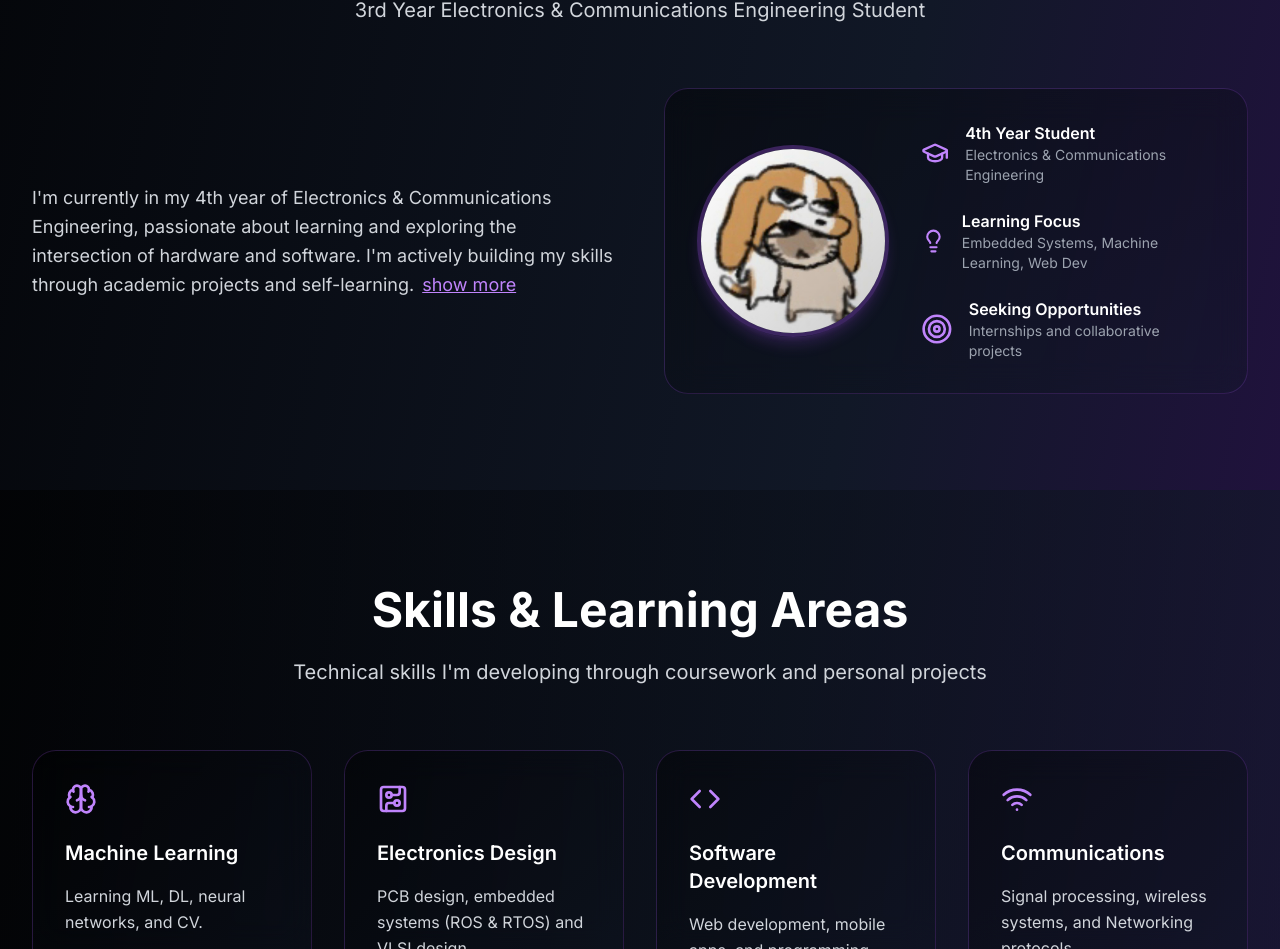
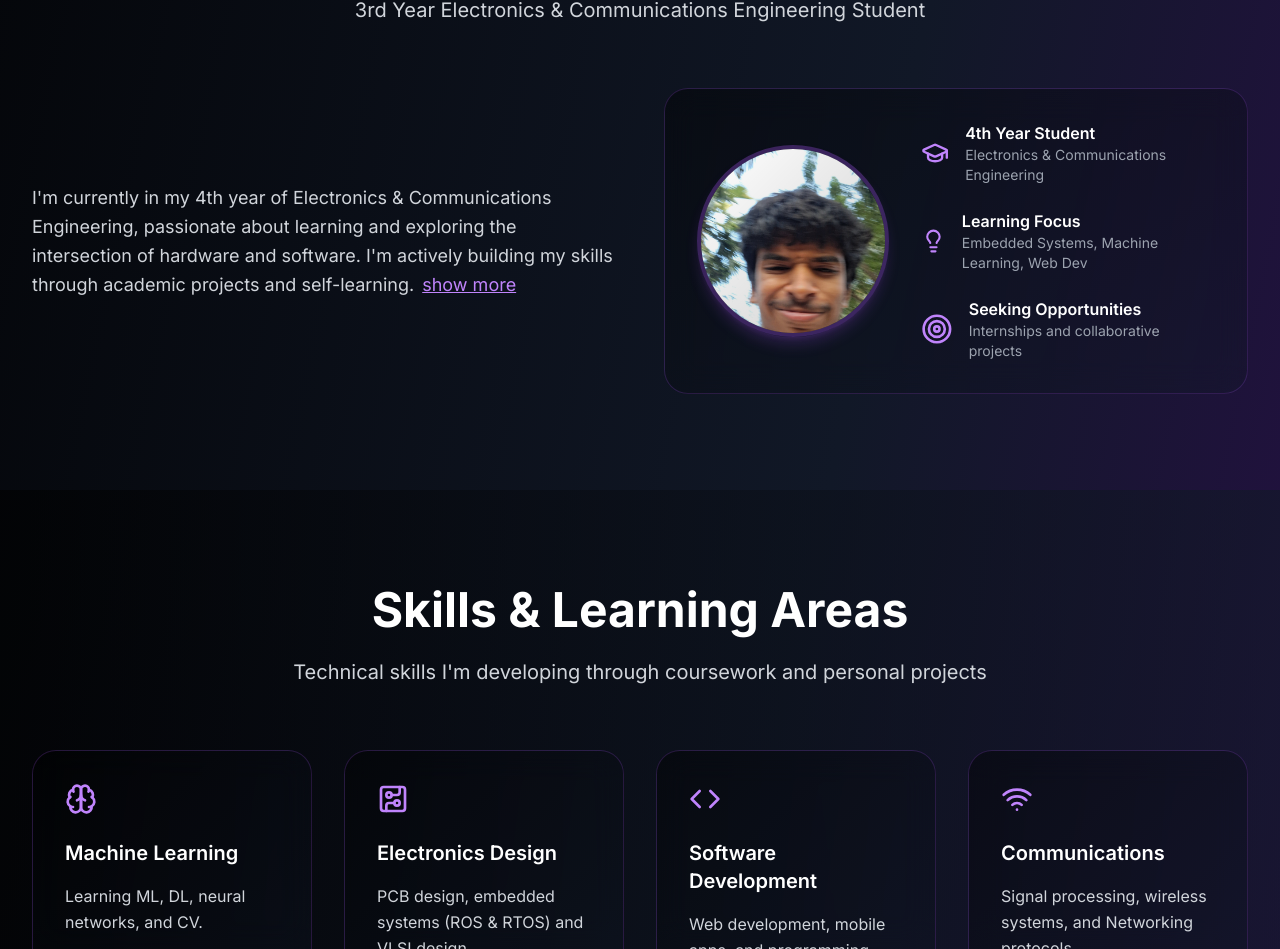
Before and after one commit to sumedhpeddinti/portfolio, a React (Vite) app: page / in a window 1280 px wide. Shown: the part 1688-2637 px from the top of the page. Built offline with nearby package versions, Linux system fonts and the light colour scheme.

Commit message:
Update About section profile image to pfp.jpg

```diff
--- a/src/App.tsx
+++ b/src/App.tsx
@@ -680,7 +680,7 @@ function App() {
                   <div className="w-40 h-40 md:w-48 md:h-48 flex-shrink-0 mb-6 md:mb-0 flex items-center justify-center">
                     <div className="relative w-full h-full rounded-full border-4 border-purple-500/30 shadow-lg shadow-purple-500/20">
                       <img
-                        src="/1.jpg"
+                        src="/pfp.jpg"
                         alt="Profile"
                         className="w-full h-full object-cover transform hover:scale-110 transition-transform duration-500 rounded-full"
                       />
```
Also changed, not shown: public/pfp.jpg (added), 1 other file (tests, documents, lock files or other folders).
